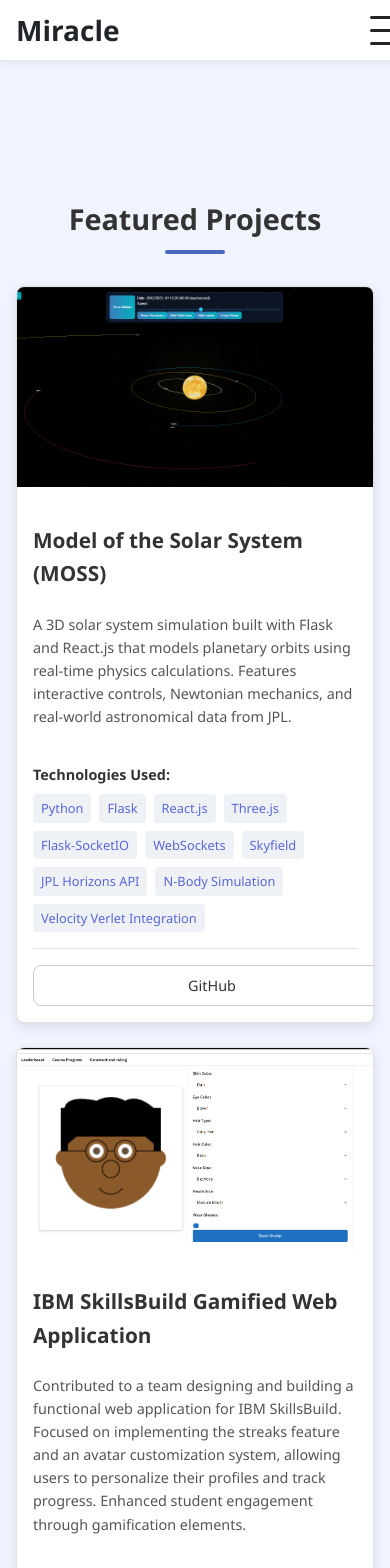
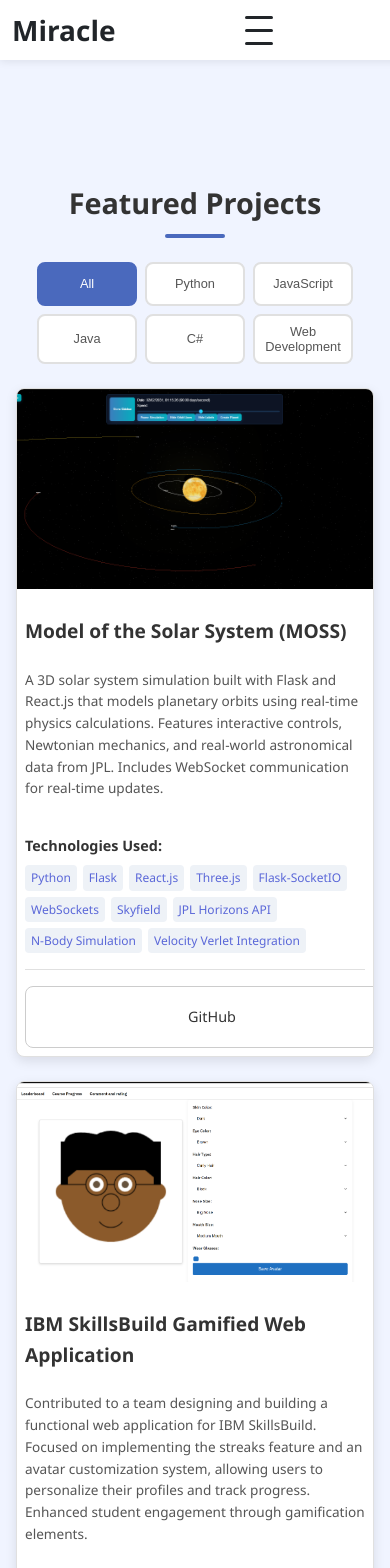
Before and after one commit to miracleman14/Personal-Website, a React (Create React App) app: page /Personal-Website/projects in a window 390 px wide. Shown: the top 1568 px of the page. Built offline with nearby package versions, Linux system fonts and the light colour scheme.

Commit message:
Updated projects page of portfolio

```diff
--- a/css/styles.css
+++ /dev/null
@@ -1,68 +0,0 @@
-/* Reset default styles */
-body, html {
-    margin: 0;
-    padding: 0;
-    font-family: 'Arial', sans-serif;
-    line-height: 1.6;
-    color: #333;
-}
-
-/* Container styles */
-.container {
-    max-width: 960px;
-    margin: 0 auto;
-    padding: 0 20px;
-}
-
-/* Header styles */
-header {
-    background-color: #f8f9fa;
-    padding: 40px 0;
-    text-align: center;
-}
-
-header img {
-    width: 200px;
-    height: auto;
-    border-radius: 50%; /* Rounded image */
-    box-shadow: 0 4px 6px rgba(0, 0, 0, 0.1); /* Soft shadow */
-}
-
-/* Main content styles */
-.about, .projects {
-    padding: 60px 0;
-    text-align: center;
-}
-
-.about h1 {
-    font-size: 36px;
-    margin-bottom: 20px;
-}
-
-.about p {
-    font-size: 18px;
-    color: #666;
-}
-
-.projects h2 {
-    font-size: 28px;
-    margin-bottom: 40px;
-}
-
-/* Footer styles */
-footer {
-    background-color: #343a40;
-    color: #fff;
-    text-align: center;
-    padding: 20px 0;
-}
-
-/* Links styles */
-a {
-    color: #007bff;
-    text-decoration: none;
-}
-
-a:hover {
-    text-decoration: underline;
-}
--- a/src/App.css
+++ b/src/App.css
@@ -52,8 +52,7 @@ body {
 
 /* Style the main container if needed (e.g., for padding below header) */
 .main-content {
-  /* Example: Add padding if your header is fixed */
-  /* padding-top: 80px; */
+  min-height: 100vh; /* Ensure full height for better mobile experience */
 }
 
 /* --- Hero Section (Home Page) --- */
@@ -161,6 +160,10 @@ body {
 
 /* --- Media Queries --- */
 @media (max-width: 768px) {
+  body {
+    font-size: 16px; /* Prevent zoom on iOS */
+  }
+
   .hero-section {
     min-height: calc(100vh - 50px); /* Adjust for potentially smaller header */
     padding: var(--spacing-xl) var(--spacing-md);
@@ -203,6 +206,57 @@ body {
   }
 }
 
+/* Extra small mobile devices */
+@media (max-width: 480px) {
+  :root {
+    --spacing-md: 12px;
+    --spacing-lg: 20px;
+    --spacing-xl: 24px;
+  }
+
+  body {
+    font-size: 15px;
+    line-height: 1.6;
+  }
+
+  .hero-section {
+    padding: var(--spacing-lg) var(--spacing-md);
+    min-height: calc(100vh - 40px);
+  }
+
+  .hero-section h1 {
+    font-size: clamp(1.8rem, 10vw, 2.5rem);
+  }
+
+  .hero-section p {
+    font-size: clamp(0.95rem, 5vw, 1.1rem);
+  }
+
+  .hero-image-container {
+    width: 70%;
+  }
+
+  .profile-image {
+    max-width: 200px;
+  }
+}
+
+/* Touch device optimizations */
+@media (hover: none) and (pointer: coarse) {
+  /* Remove hover effects on touch devices */
+  a:hover {
+    text-decoration: none;
+  }
+
+  .filter-btn:hover {
+    transform: none;
+  }
+
+  .project-card:hover {
+    transform: none;
+  }
+}
+
 /* --- Other Global Styles (Links, Buttons, etc. if needed) --- */
 /* Example: General link styling */
 a {
--- a/src/components/About.js
+++ b/src/components/About.js
@@ -52,8 +52,8 @@ function About() {
           </div>
           <div className="other-image">
             <img
-              src={`${process.env.PUBLIC_URL}/img/Leicester1.jpg`}
-              alt="Leicester"
+              src={`${process.env.PUBLIC_URL}/img/MiracleCartoon.png`}
+              alt="Miracle Cartoon"
               className="other-image"
             />
           </div>
@@ -63,7 +63,7 @@ function About() {
       <section id="background" className="about-section">
         <div className="content">
           <div className="text">
-            <h2>Background.</h2>
+            <h2>Background<span className="bold-text">.</span></h2>
             <p>Growing up, I originally didn't know much about programming but still tried to keep up with the latest technologies. I started off with designing websites using Google Sites and moving different tabs around eventually leading to my first 'website', <span className="bold-text">FitTech Source.</span> </p>
             <p>As I got older I started to try to learn about the coding side of things and started to familiarise myself with <span className="bold-text">HTML and CSS</span>. As I started getting more confident with this and making basic websites with CSS and HTML, I eventually started brushing up on my front end knowledge, learning Python and now in university, a multitude more including Java, C++ and Javascript</p>
             <p>Now with much more technologies and frameworks under my belt, I plan to use these to help in the real world, whether that be companies or clients from around the country.</p>
@@ -78,10 +78,55 @@ function About() {
         </div>
       </section>
 
+      <section id="skills" className="about-section">
+        <div className="content">
+          <div className="text">
+            <h2>Skills & Technologies<span className="bold-text">.</span></h2>
+            <p>I’ve picked up skills across different areas of development, from front-end to back-end, and like turning them into simple, effective solutions.</p>
+            <div className="skills-grid">
+              <div className="skill-category">
+                <h3>Frontend</h3>
+                <ul>
+                  <li>React.js</li>
+                  <li>JavaScript (ES6+)</li>
+                  <li>HTML5 & CSS3</li>
+                  <li>Three.js</li>
+                </ul>
+              </div>
+              <div className="skill-category">
+                <h3>Backend</h3>
+                <ul>
+                  <li>Python</li>
+                  <li>Flask</li>
+                  <li>Node.js</li>
+                  <li>Java</li>
+                </ul>
+              </div>
+              <div className="skill-category">
+                <h3>Tools & Others</h3>
+                <ul>
+                  <li>Git & GitHub</li>
+                  <li>VS Code</li>
+                  <li>C++</li>
+                  <li>WebSockets</li>
+                </ul>
+              </div>
+            </div>
+          </div>
+          <div className="other-image">
+            <img
+              src={`${process.env.PUBLIC_URL}/img/git.png`}
+              alt="Git Logo"
+              className="other-image"
+            />
+          </div>
+        </div>
+      </section>
+
       <section id="interests" className="about-section">
         <div className="content">
           <div className="text">
-            <h2>Interests.</h2>
+            <h2>Interests<span className="bold-text">.</span></h2>
             <p>Beyond my computing adventures, I have a love for gaming. I use it as a way to detox and a break from the real world, while also viewing it as an art.</p>
             <p>Away from my laptop, I am a huge basketball fan and love to keep up with my favorite team, the Milwaukee Bucks, and hope to one day see the team live.</p>
           </div>
--- a/src/components/Projects.js
+++ b/src/components/Projects.js
@@ -7,6 +7,7 @@ import '../css/projects.css'; // Import updated CSS file
 
 function Projects() {
   const [expandedImage, setExpandedImage] = useState(null);
+  const [filter, setFilter] = useState('All');
 
   const handleImageClick = (imageName) => {
     setExpandedImage(imageName);
@@ -28,75 +29,79 @@ function Projects() {
   const mossProject = {
     id: 'moss-solar-system',
     title: 'Model of the Solar System (MOSS)',
-    description: 'A 3D solar system simulation built with Flask and React.js that models planetary orbits using real-time physics calculations. Features interactive controls, Newtonian mechanics, and real-world astronomical data from JPL.',
+    description: 'A 3D solar system simulation built with Flask and React.js that models planetary orbits using real-time physics calculations. Features interactive controls, Newtonian mechanics, and real-world astronomical data from JPL. Includes WebSocket communication for real-time updates.',
     imageName: 'MOSS1.png', // Updated to match your actual image file name
     technologies: ['Python', 'Flask', 'React.js', 'Three.js', 'Flask-SocketIO', 'WebSockets', 'Skyfield', 'JPL Horizons API', 'N-Body Simulation', 'Velocity Verlet Integration'],
     githubUrl: 'https://github.com/miracleman14/Model-of-the-Solar-System-MOSS-',
-    liveUrl: null // Add this if you have a live demo deployed
+    liveUrl: null, // Add this if you have a live demo deployed
+    category: 'Web Development'
   };
+
+  // Combine MOSS project with existing projects
+  const allProjects = [mossProject, ...projectsData];
+
+  // Get unique technologies for filter - more general categories
+  const allTechnologies = [...new Set(allProjects.flatMap(project => project.technologies || []))];
+
+  // Create more general filter categories based on actual technologies used
+  const filterOptions = ['All', 'Python', 'JavaScript', 'Java', 'C#', 'Web Development'];
+
+  // Custom filter logic for broader categories
+  const getFilteredProjects = () => {
+    if (filter === 'All') return allProjects;
+    if (filter === 'Python') return allProjects.filter(project =>
+      project.technologies && project.technologies.includes('Python')
+    );
+    if (filter === 'JavaScript') return allProjects.filter(project =>
+      project.technologies && (
+        project.technologies.includes('JavaScript') ||
+        project.technologies.includes('React.js') ||
+        project.technologies.includes('Three.js')
+      )
+    );
+    if (filter === 'Java') return allProjects.filter(project =>
+      project.technologies && project.technologies.includes('Java')
+    );
+    if (filter === 'C#') return allProjects.filter(project =>
+      project.technologies && project.technologies.includes('C#')
+    );
+    if (filter === 'Web Development') return allProjects.filter(project =>
+      project.technologies && (
+        project.technologies.includes('HTML') ||
+        project.technologies.includes('CSS') ||
+        project.technologies.includes('JavaScript') ||
+        project.technologies.includes('React.js') ||
+        project.technologies.includes('Flask') ||
+        project.technologies.includes('Spring Boot')
+      )
+    );
+    return allProjects;
+  };
+
+  // Filter projects based on selected filter
+  const filteredProjects = getFilteredProjects();
 
   return (
     <section id="projects" className="projects-section">
       <h2 className="section-title">Featured Projects</h2>
+
+      {/* Filter Buttons */}
+      <div className="filter-container">
+        <div className="filter-buttons">
+          {filterOptions.map(option => (
+            <button
+              key={option}
+              className={`filter-btn ${filter === option ? 'active' : ''}`}
+              onClick={() => setFilter(option)}
+            >
+              {option}
+            </button>
+          ))}
+        </div>
+      </div>
+
       <div className="projects-grid">
-        {/* MOSS Project Card */}
-        <div className="project-card" key={mossProject.id}>
-          <div className="project-image-container">
-            <img
-              src={`${process.env.PUBLIC_URL}/img/${mossProject.imageName}`}
-              alt={`${mossProject.title} screenshot`}
-              className="project-image"
-              onClick={() => handleImageClick(mossProject.imageName)}
-              loading="lazy" // Add lazy loading for images
-            />
-            <div className="project-image-overlay" onClick={() => handleImageClick(mossProject.imageName)}>
-               View Larger
-            </div>
-          </div>
-          <div className="project-content">
-            <h3 className="project-title">{mossProject.title}</h3>
-            <p className="project-description">{mossProject.description}</p>
-
-            {mossProject.technologies && mossProject.technologies.length > 0 && (
-              <div className="project-technologies">
-                <h4 className="tech-title">Technologies Used:</h4>
-                <div className="tech-tags">
-                  {mossProject.technologies.map((tech, index) => (
-                    <span key={index} className="tech-tag">{tech}</span>
-                  ))}
-                </div>
-              </div>
-            )}
-
-            <div className="project-links">
-              {mossProject.githubUrl && (
-                <a
-                  href={mossProject.githubUrl}
-                  target="_blank"
-                  rel="noopener noreferrer"
-                  className="project-link github-link"
-                  aria-label={`View source code for ${mossProject.title} on GitHub`}
-                >
-                  {/* Optional: <FaGithub /> */} GitHub
-                </a>
-              )}
-              {mossProject.liveUrl && (
-                <a
-                  href={mossProject.liveUrl}
-                  target="_blank"
-                  rel="noopener noreferrer"
-                  className="project-link live-link"
-                   aria-label={`View live demo for ${mossProject.title}`}
-               >
-                  {/* Optional: <FaExternalLinkAlt /> */} Live Demo
-                </a>
-              )}
-            </div>
-          </div>
-        </div>
-
-        {/* Existing projects from projectsData */}
-        {projectsData.map((project) => (
+        {filteredProjects.map((project) => (
           <div className="project-card" key={project.id}>
             <div className="project-image-container">
               <img
--- a/src/css/contact.css
+++ b/src/css/contact.css
@@ -100,23 +100,39 @@ button:hover {
 /* Media query for smaller screens */
 @media (max-width: 768px) {
     .contact-container {
-        padding: 40px; /* Reduce padding for smaller screens */
+        padding: 40px var(--spacing-md, 16px); /* Reduce padding for smaller screens */
+    }
+
+    .contact-form {
+        max-width: 100%;
+        padding: var(--spacing-lg, 24px);
     }
 
     label {
         font-size: 16px; /* Decrease font size for smaller screens */
+        display: block;
+        margin-bottom: 8px;
     }
 
     input[type="text"],
     input[type="email"],
     textarea {
         padding: 12px; /* Adjust padding for smaller screens */
-        font-size: 14px; /* Decrease font size for smaller screens */
+        font-size: 16px; /* Prevent zoom on iOS */
+        width: 100%;
+        box-sizing: border-box;
     }
 
     button {
         padding: 12px 20px; /* Adjust padding for smaller screens */
-        font-size: 14px; /* Decrease font size for smaller screens */
+        font-size: 16px; /* Prevent zoom on iOS */
+        width: 100%;
+        min-height: 44px; /* Touch-friendly */
+    }
+
+    .social-links {
+        justify-content: center;
+        margin-top: var(--spacing-xl, 32px);
     }
 
     .social-links img {
@@ -125,7 +141,7 @@ button:hover {
     }
 
     .social-links a {
-        margin: 0 8px; /* Adjust spacing between links */
+        margin: 0 12px; /* Adjust spacing between links */
     }
 
     .success-message {
@@ -133,5 +149,26 @@ button:hover {
         right: 10px;
         font-size: 14px;
         padding: 10px;
+        max-width: calc(100vw - 20px);
     }
 }
+
+/* Extra small screens */
+@media (max-width: 480px) {
+    .contact-container {
+        padding: 30px var(--spacing-sm, 8px);
+    }
+
+    .contact-form {
+        padding: var(--spacing-md, 16px);
+    }
+
+    .social-links a {
+        margin: 0 8px;
+    }
+
+    .social-links img {
+        width: 36px;
+        height: 36px;
+    }
+}
--- a/src/css/projects.css
+++ b/src/css/projects.css
@@ -45,6 +45,48 @@ body {
   font-weight: 600;
   margin-bottom: var(--spacing-xlarge);
   position: relative; /* For potential pseudo-element decoration */
+}
+
+/* Filter Styles */
+.filter-container {
+  text-align: center;
+  margin-bottom: var(--spacing-xlarge);
+}
+
+.filter-buttons {
+  display: flex;
+  flex-wrap: wrap;
+  justify-content: center;
+  gap: var(--spacing-small);
+  margin-top: var(--spacing-medium);
+}
+
+.filter-btn {
+  background-color: var(--card-background);
+  border: 2px solid var(--border-color);
+  color: var(--text-color-light);
+  padding: 8px var(--spacing-medium);
+  border-radius: var(--border-radius);
+  cursor: pointer;
+  font-size: 0.9rem;
+  font-weight: 500;
+  transition: all var(--transition-speed) ease;
+  min-height: 44px; /* Ensure touch-friendly size */
+  display: flex;
+  align-items: center;
+  justify-content: center;
+}
+
+.filter-btn:hover {
+  background-color: var(--primary-color);
+  color: var(--text-color-inverted);
+  border-color: var(--primary-color);
+}
+
+.filter-btn.active {
+  background-color: var(--primary-color);
+  color: var(--text-color-inverted);
+  border-color: var(--primary-color);
 }
 
 /* Optional: Add an underline accent to the title */
@@ -285,8 +327,25 @@ body {
 
 /* --- Media Queries for Responsiveness --- */
 @media (max-width: 768px) {
+  .projects-section {
+    padding: var(--spacing-large) var(--spacing-medium);
+  }
+
   .section-title {
     font-size: 2rem;
+  }
+
+  .filter-buttons {
+    gap: var(--spacing-small);
+    justify-content: center;
+  }
+
+  .filter-btn {
+    padding: 10px var(--spacing-small);
+    font-size: 0.85rem;
+    min-width: 80px;
+    flex: 1 1 auto;
+    max-width: 120px;
   }
 
   .projects-grid {
@@ -314,6 +373,7 @@ body {
       width: 100%; /* Make links full width */
       text-align: center; /* Center text in links */
       justify-content: center; /* Center icon/text */
+      min-height: 44px; /* Touch-friendly */
   }
 
   .modal-content-wrapper {
@@ -323,16 +383,65 @@ body {
   .modal-close-button {
       top: 5px;
       right: 5px;
-      width: 30px;
-      height: 30px;
+      width: 35px;
+      height: 35px;
       font-size: 20px;
-      line-height: 30px;
+      line-height: 35px;
   }
 }
 
 @media (max-width: 480px) {
+    .projects-section {
+      padding: var(--spacing-medium) var(--spacing-small);
+    }
+
     .section-title {
       font-size: 1.8rem;
+      margin-bottom: var(--spacing-large);
     }
-    /* Further adjustments for very small screens if needed */
+
+    .filter-container {
+      margin-bottom: var(--spacing-large);
+    }
+
+    .filter-buttons {
+      gap: 8px;
+    }
+
+    .filter-btn {
+      padding: 8px 6px;
+      font-size: 0.8rem;
+      min-width: 70px;
+      max-width: 100px;
+    }
+
+    .project-card {
+      margin: 0 var(--spacing-small);
+    }
+
+    .project-content {
+      padding: var(--spacing-small);
+    }
+
+    .project-title {
+      font-size: 1.2rem;
+    }
+
+    .project-description {
+      font-size: 0.85rem;
+    }
+
+    .tech-tags {
+      gap: 6px;
+    }
+
+    .tech-tag {
+      font-size: 0.75rem;
+      padding: 3px 6px;
+    }
+
+    .modal-content-wrapper {
+      max-width: 98%;
+      max-height: 90%;
+    }
 }
```
Also changed, not shown: html/index.html (deleted, +0 -40 lines), src/css/about.css (+94 -0 lines), src/css/header.css (+13 -7 lines).
